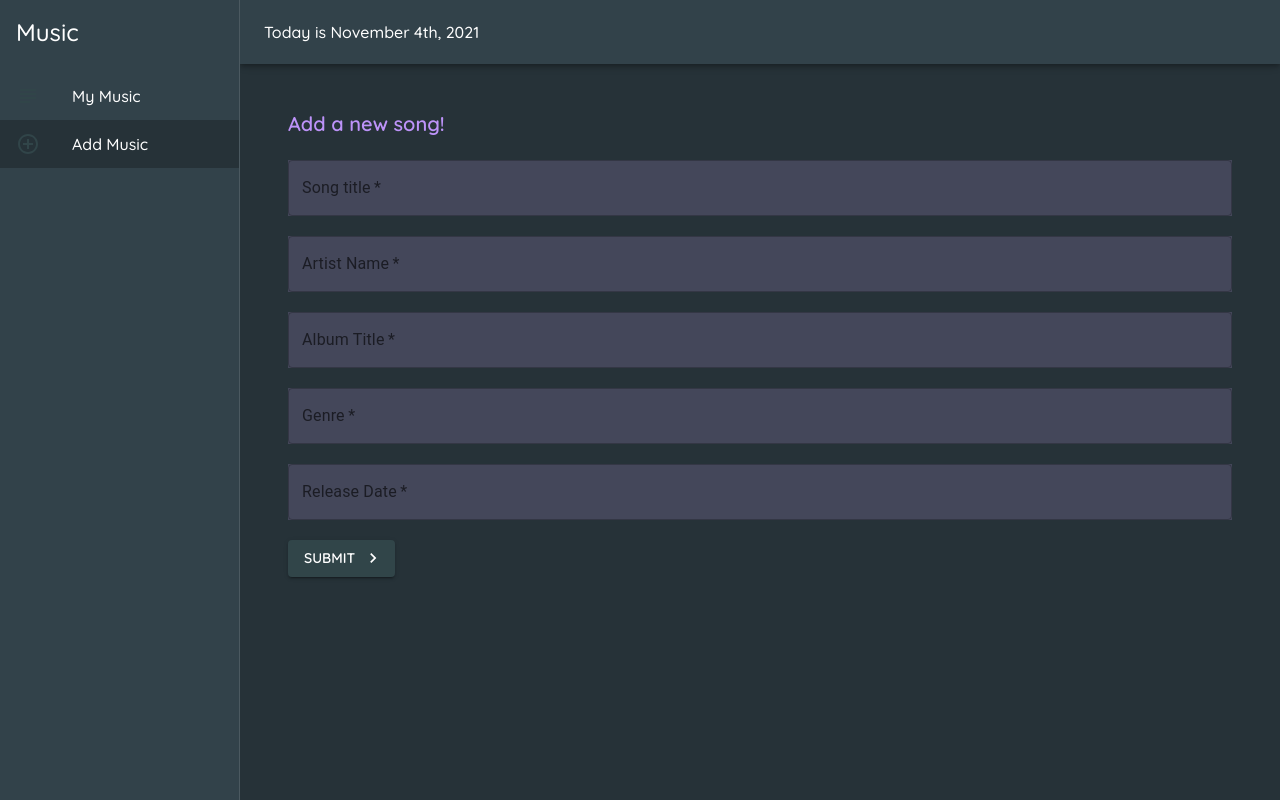
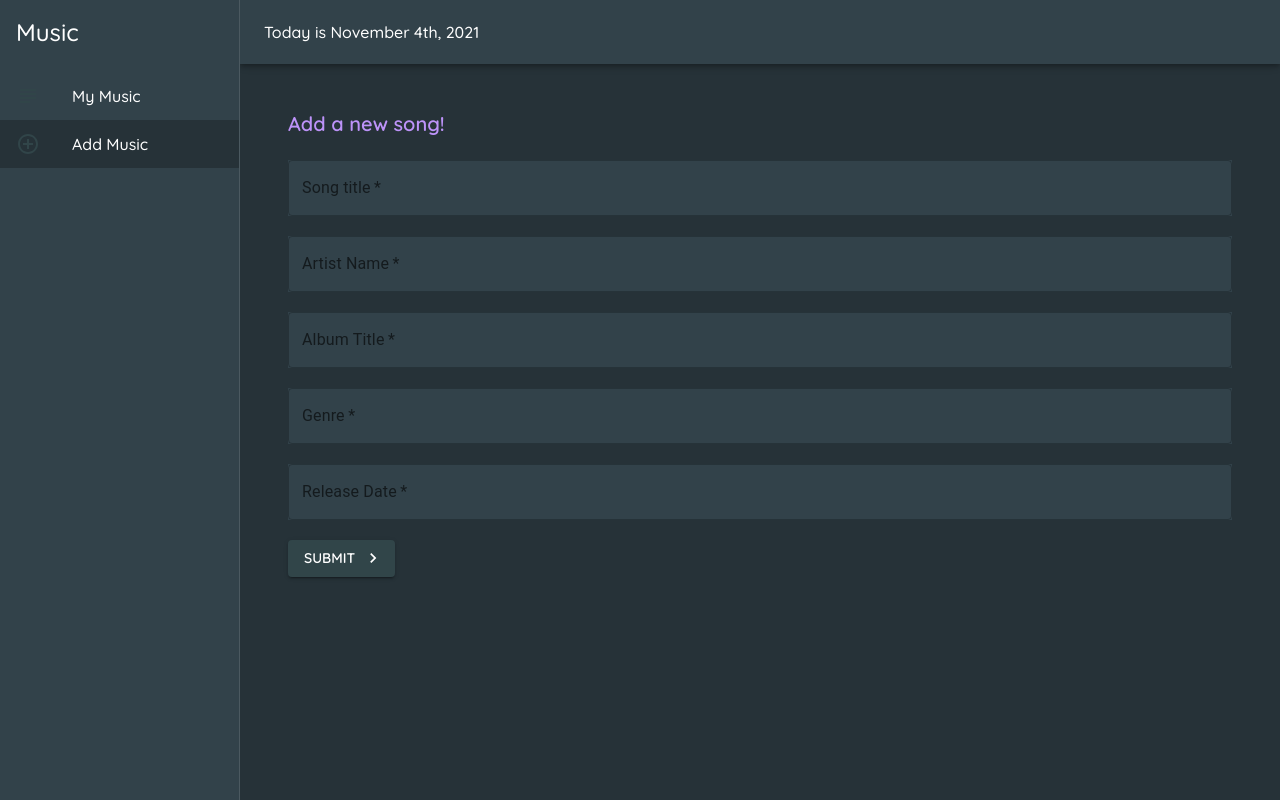
Before and after one commit to giuseppe-g-gelardi/reactmusiclibrary, a React (Create React App) app: page / in a window 1280 px wide. Built offline with nearby package versions, Linux system fonts and the light colour scheme.

Commit message:
more theme changes

```diff
--- a/src/components/AddSong.jsx
+++ b/src/components/AddSong.jsx
@@ -13,7 +13,8 @@ import TextField from '@mui/material/TextField'
       marginTop: 20,
       marginBottom: 20,
       display: 'block',
-      background: '#44475a',
+      background: '#32424A',
+      color: 'secondary'
     },
     text: {
       marginTop: 20,
@@ -66,7 +67,8 @@ export default function AddSong() {
       <Typography
           className={classes.text}
           variant='h6'
-          color='textSecondary'
+          // color='textPrimary'
+          // color='textSecondary'
           component='h2'
           gutterBottom
         >
@@ -76,7 +78,7 @@ export default function AddSong() {
         <form noValidate autoComplete='off' onSubmit={handleSubmit}>
           <TextField
             color='secondary'
-            style={{marginBottom: 20}}
+            style={{marginBottom: 20, color: '#fff'}}
             onChange={e => setTitle(e.target.value)}
             className={classes.field}
             label='Song title'
--- a/src/components/MusicCard.jsx
+++ b/src/components/MusicCard.jsx
@@ -2,33 +2,23 @@ import React from 'react'
 import Card from '@material-ui/core/Card'
 import CardHeader from '@material-ui/core/CardHeader'
 import CardContent from '@material-ui/core/CardContent'
-import { Avatar, IconButton, makeStyles, Typography } from '@material-ui/core'
+import { Avatar, IconButton, Typography } from '@material-ui/core'
 import { DeleteOutline } from '@material-ui/icons'
-
-
-
-const useStyles = makeStyles({
-  avatar: {
-    backgroundColor: '#f1fa8c'
-  }
-})
 
 export default function MusicCard({ song, handleDelete }) {
 
-  const classes = useStyles(song)
-
   return (
     <div>
-      <Card elevation={3} className={classes.test}>
+      <Card elevation={3}>
         <CardHeader
           avatar={
-            <Avatar className={classes.avatar}>
+            <Avatar>
               {song.artist[0]}
             </Avatar>
           }
           action={
             <IconButton onClick={() => handleDelete(song.id)}>
-              <DeleteOutline style={{color: '#ffb86c'}}/>
+              <DeleteOutline style={{color: '#f07178'}}/>
             </IconButton>
           }
           title={song.title}
--- a/src/components/MusicTable.jsx
+++ b/src/components/MusicTable.jsx
@@ -17,8 +17,8 @@ const useStyles = makeStyles({
     marginTop: 20,
     marginBottom: 20,
     display: 'block',
-    color: '#bd93f9',
-    background: '#44475a',
+    // color: '#bd93f9',
+    background: '#32424A',
   },
 })
 
--- a/src/components/Theme/Theme.jsx
+++ b/src/components/Theme/Theme.jsx
@@ -16,10 +16,14 @@ const theme = createTheme({
     },
     text: {
       primary: '#ffffff',
+      secondary: '#ffffff'
     },
     info: {
       main: '#2196f3',
     },
+    multilineColor: {
+      color: '#fff'
+    }
   },
   typography: {
     fontWeightLight: 400,
```
